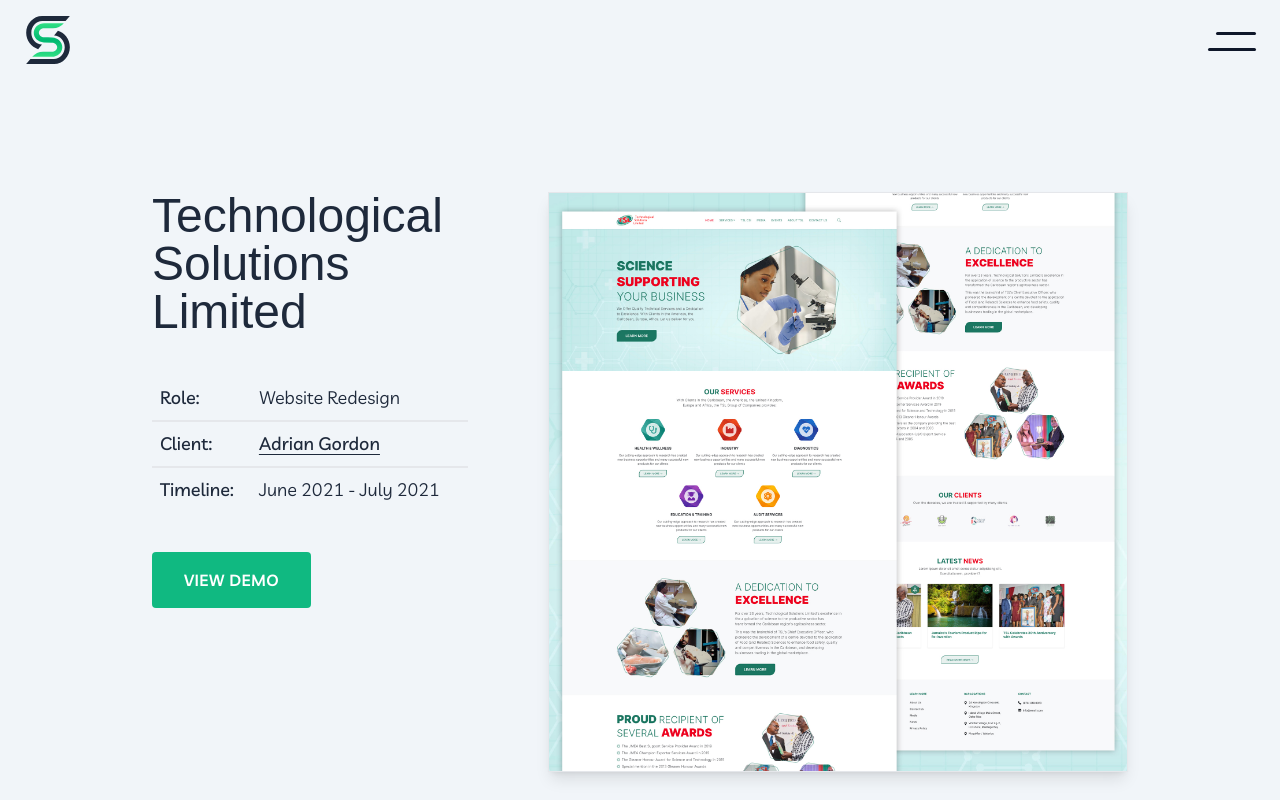
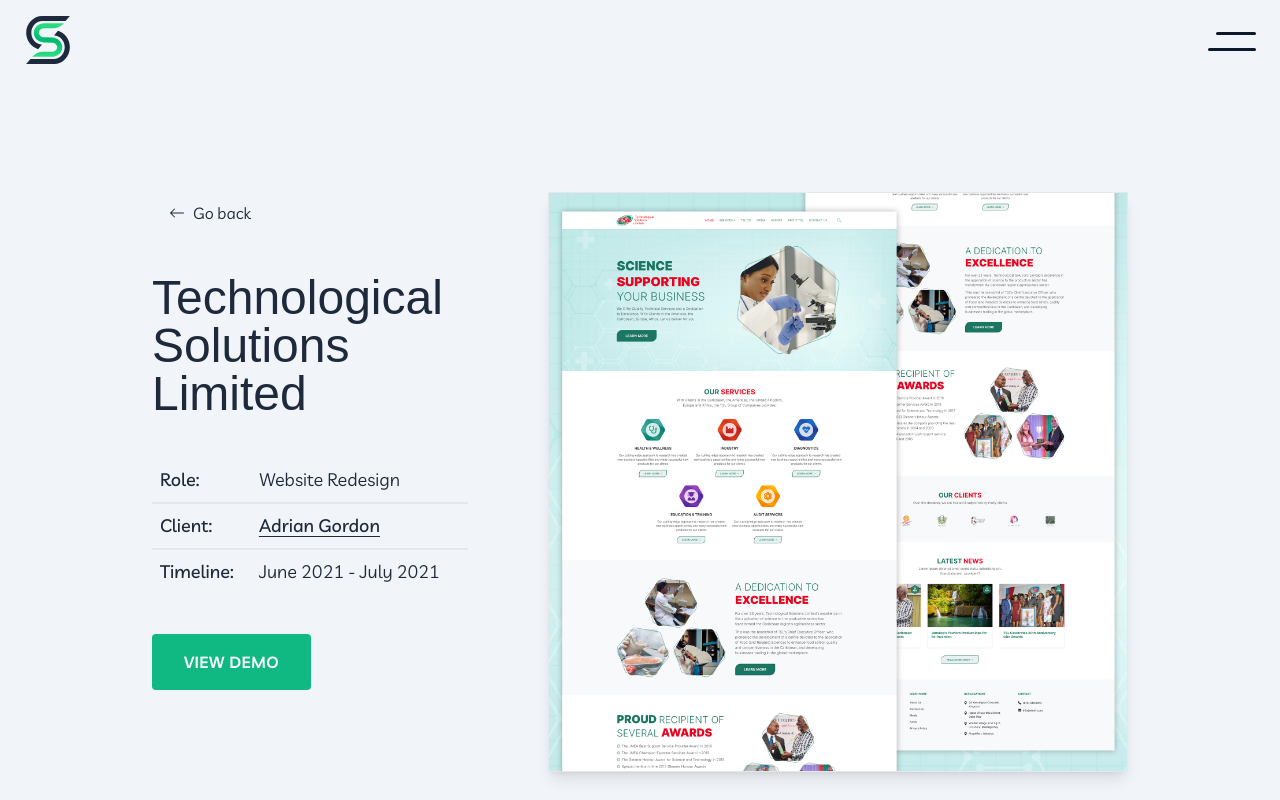
Before and after one commit to shamssujon/portfolio-nextjs, a Next.js app: page /works/tsl in a window 1280 px wide. Shown: the top 800 px of the page. Built offline with nearby package versions, Linux system fonts and the light colour scheme; a web font is replaced by a local one.

Commit message:
Back button on project page

```diff
--- a/src/pages/works/tsl.js
+++ b/src/pages/works/tsl.js
@@ -1,13 +1,14 @@
 import Image from "next/image";
-import Link from "next/link";
+import { useRouter } from "next/router";
 import { useState } from "react";
+import { BsArrowLeft } from "react-icons/bs";
 import Lightbox from "yet-another-react-lightbox";
-import "yet-another-react-lightbox/styles.css";
-import Zoom from "yet-another-react-lightbox/plugins/zoom";
+import Captions from "yet-another-react-lightbox/plugins/captions";
+import "yet-another-react-lightbox/plugins/captions.css";
 import Thumbnails from "yet-another-react-lightbox/plugins/thumbnails";
 import "yet-another-react-lightbox/plugins/thumbnails.css";
-import Captions from "yet-another-react-lightbox/plugins/captions";
-import "yet-another-react-lightbox/plugins/captions.css";
+import Zoom from "yet-another-react-lightbox/plugins/zoom";
+import "yet-another-react-lightbox/styles.css";
 
 const images = [
 	{
@@ -56,12 +57,21 @@
 	const [openGalleryPopup, setOpenGalleryPopup] = useState(false);
 	const [currentImageIndex, setCurrentImageIndex] = useState(0);
 
+	const router = useRouter();
+
 	return (
 		<section id="FeaturedWorks" className="py-14 md:py-20 xl:py-28">
 			<div className="container">
 				<div className="grid gap-10 md:px-16 lg:grid-cols-8 xl:gap-20 xl:px-32">
 					<div className="lg:col-span-3">
-						<div className="sticky top-10 space-y-10">
+						<div className="sticky top-20 space-y-10">
+							<button
+								type="button"
+								onClick={() => router.back()}
+								className="flex items-center justify-center gap-2 rounded border border-transparent px-4 py-2 text-center transition hover:border-emerald-400">
+								<BsArrowLeft />
+								<span>Go back</span>
+							</button>
 							<h2 className="font-serif text-4xl font-medium md:text-5xl 2xl:text-6xl 2xl:leading-tight">
 								Technological Solutions Limited
 							</h2>
```
